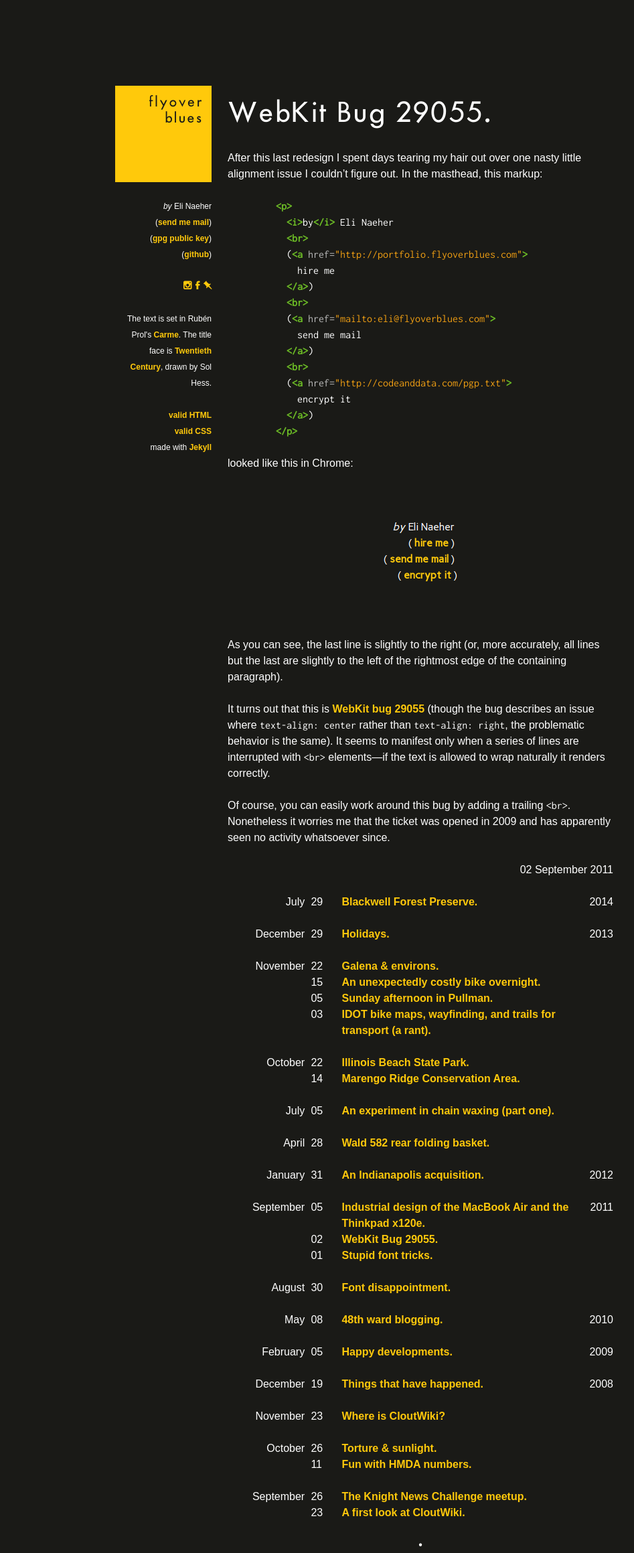
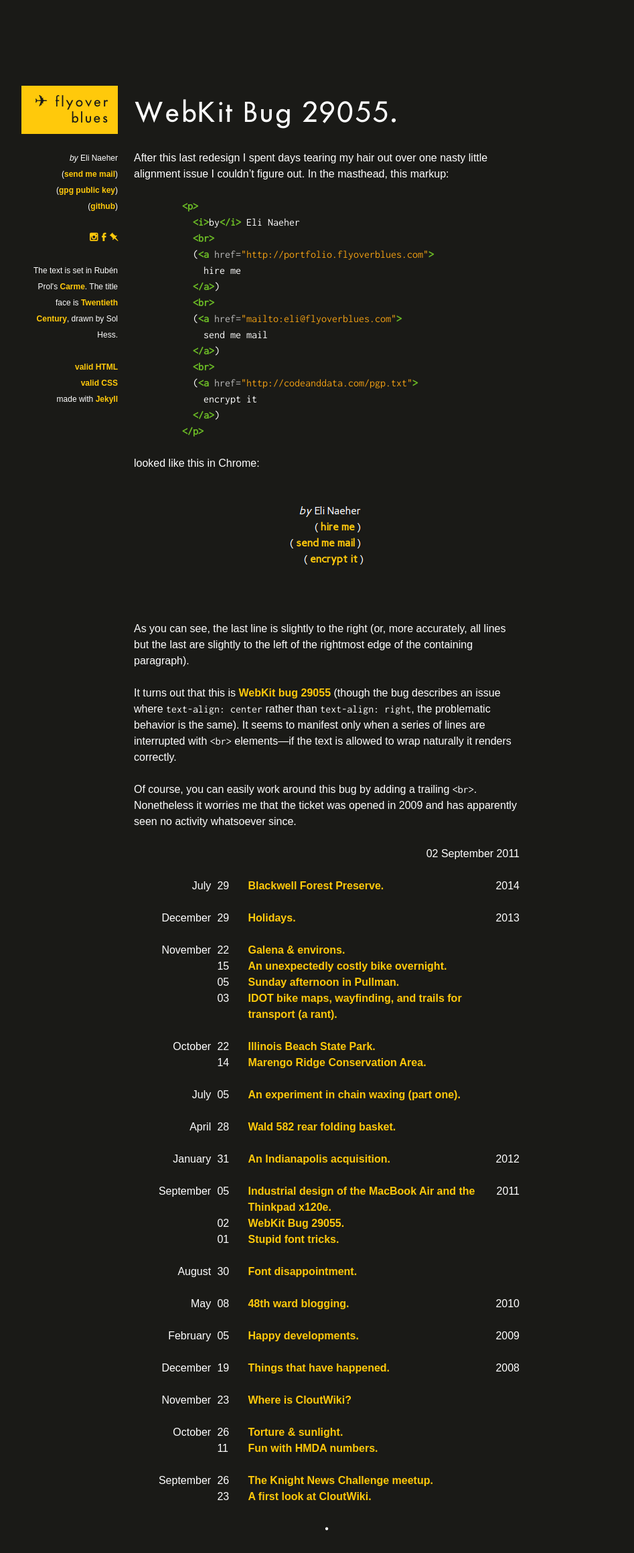
Before and after one commit to enaeher/blog, a Jekyll site: the page built from _posts/2011-09-02-webkit-bug.md, in a window 1280 px wide. Shown: the whole page at 67% size, without its empty margins (236-1183 px from the left). Built offline with Jekyll 4.4.1, drawn with Linux system fonts in a browser that asks for light colours; some web fonts are replaced; after the commit the page ends 2295 px from its top, so only the background shows below that.

Commit message:
Buzzword compliance, "mobile-first" edition.

```diff
--- a/_includes/post-skeleton.html
+++ b/_includes/post-skeleton.html
@@ -13,6 +13,6 @@
       <div class="fb-comments"
            data-colorscheme="dark"
            data-href="{{ site.url }}{{ post.url }}"
-           data-width="640"
+           data-width="100%"
            data-order-by="time"></div>
       {% endunless %}
--- a/_layouts/default.html
+++ b/_layouts/default.html
@@ -10,8 +10,10 @@
     <link rel="stylesheet" type="text/css" href="/css/fb.css">
     <meta charset="utf-8"/>
     <meta property="fb:app_id" content="467239476727889"/>
+    <meta name="viewport" content="width=device-width, initial-scale=1">
   </head>
   <body>
+    <div id="container">
     <!-- begin facebook comment code -->
     <div id="fb-root"></div>
     <script>(function(d, s, id) {
@@ -22,6 +24,15 @@
       fjs.parentNode.insertBefore(js, fjs);
       }(document, 'script', 'facebook-jssdk'));</script>
     <!-- end facebook comment code -->
+    <div class="mobile-header">
+      <a href="/">&#x2708; flyover blues</a>
+      <a id="jump-to-bottom" href="#bottom-masthead">&#8631;</a>
+    </div>
+    <div class="column masthead top">
+      <a id="logotype" href="/">
+	<h1>&#x2708; flyover blues</h1>
+      </a>
+    </div>
     <div id="main" class="column">
       {{ content }}
       <div class="recent-posts">
@@ -49,10 +60,8 @@
       &bull;
       </div>
     </div>
-    <div id="masthead" class="column">
-      <a href="/" id="logotype">
-	<h1>flyover<br>blues<!--<br><br>&#x2708;--></h1>
-      </a>
+    <a name="bottom-masthead"></a>
+    <div class="column masthead bottom">
       <p>
 	<i>by</i> Eli Naeher
 	<br>
@@ -83,5 +92,6 @@
 	<br> <!-- workaround for https://bugs.webkit.org/show_bug.cgi?id=29055 -->
       </p>
     </div>
+    </div>
   </body>
 </html>
--- a/css/fb.css
+++ b/css/fb.css
@@ -1,4 +1,25 @@
 /* General styles */
+
+html { font-size: 100%; }
+
+/* Small screens (default) */
+html { font-size: 100%; }
+
+/* Medium screens (640px) */
+@media (min-width: 40rem) {
+
+}
+
+/* Large screens (1024px) */
+@media (min-width: 64rem) {
+
+}
+
+*, *:before, *:after {
+  -moz-box-sizing: border-box;
+  -webkit-box-sizing: border-box;
+  box-sizing: border-box;
+}
 
 * {
   margin-top: 0;
@@ -10,7 +31,6 @@
 body {
   background-color: #1a1a17;
   margin: 0;
-  margin-top: 10%;
   padding: 0;
   color: white;
   font-weight: normal;
@@ -26,16 +46,12 @@
   line-height: 1em;
 }
 
-h1 {
-  font-size: 36pt;
-}
-
 h3 {
   font-size: inherit;
 }
 
 span.logo {
-    font-family: 'ss-social-regular';
+  font-family: 'ss-social-regular';
 }
 
 code, pre {
@@ -67,6 +83,7 @@
 
 /* embed.ly stuff */
 
+
 div.embed {
   text-align: center;
 }
@@ -87,6 +104,7 @@
 a img {
   border-width: 0;
   display: block;
+  max-width: 100%;
 }
 
 /* General form styles */
@@ -112,35 +130,55 @@
   margin-right: .75em;
 }
 
-.column p:first-child {
-  margin-top: 0;
+.column p:first-child,
+.column img:first-child {
+  margin-top: 0 !important;
 }
 
 /* Masthead -- leftmost colum */
 
-#masthead {
-  float: right;
-  width: 9em;
-  text-align: right;
+.masthead {
+
 }
 
-#masthead #logotype {
-  display: block;
-  height: 9em;
-  width: 9em;
-  padding: 0;
+.masthead.top {
+  display: none;
+}
+
+.masthead #logotype {
+  float: left;
+}
+
+.mobile-header {
+  font-size: 18pt;
   background-color: #ffc90b;
   color: #1a1a17;
-  margin: 0;
+  width: 100%;
+  padding: .5em;
+  float: left;
+  margin-bottom: .5em;
 }
 
-#masthead h1 {
-  padding-right: .5em;
-  padding-top: .5em;
+.mobile-header * {
+  float: left;
+}
+
+.mobile-header a {
+  color: inherit;
+}
+
+.mobile-header #jump-to-bottom {
+  float: right;
+}
+
+.masthead h1 {
+  padding: .5em;
+  padding-left: 0;
+  padding-right: 0;
   font-size: 18pt;
 }
 
-#masthead p {
+.masthead p {
   font-size: 9pt;
   line-height: 18pt;
   margin-top: 18pt;
@@ -149,15 +187,9 @@
 
 /* Main column */
 
-#main {
-  margin-right: 10%;
-  width: 36em;
-  float: right;
-}
-
 #main img {
-    margin-top: 1.5em;
-    margin-bottom: 1.5em;
+  margin-top: 1.5em;
+  margin-bottom: 1.5em;
 }
 
 #main h1.entry-title {
@@ -177,6 +209,51 @@
 #main .entry-meta {
   text-align: right;
 }
+
+@media (min-width: 40rem) {
+  body {
+    margin-top: 10%;
+  }
+  h1 {
+    font-size: 36pt;
+  }
+  .masthead h1 {
+    padding: .5em;
+  }
+  .masthead {
+    float: left;
+    width: 9em;
+    text-align: right;
+    clear: left;
+  }
+  .mobile-header {
+    display: none;
+  }
+  .masthead.top {
+    display: block;
+  }
+  .masthead #logotype {
+    background-color: #ffc90b;
+    color: #1a1a17;
+    display: block;
+    width: 9em;
+    margin-bottom: 1.5em;
+  }
+  #main {
+    width: 36em;
+    float: right;
+  }
+  .masthead #jump-to-bottom {
+    display: none;
+  }
+  #container {
+    width: 48em;
+    margin-left: auto;
+    margin-right: auto;
+  }
+}
+
+
 
 /* Recent posts and archives page styles */
 
```
